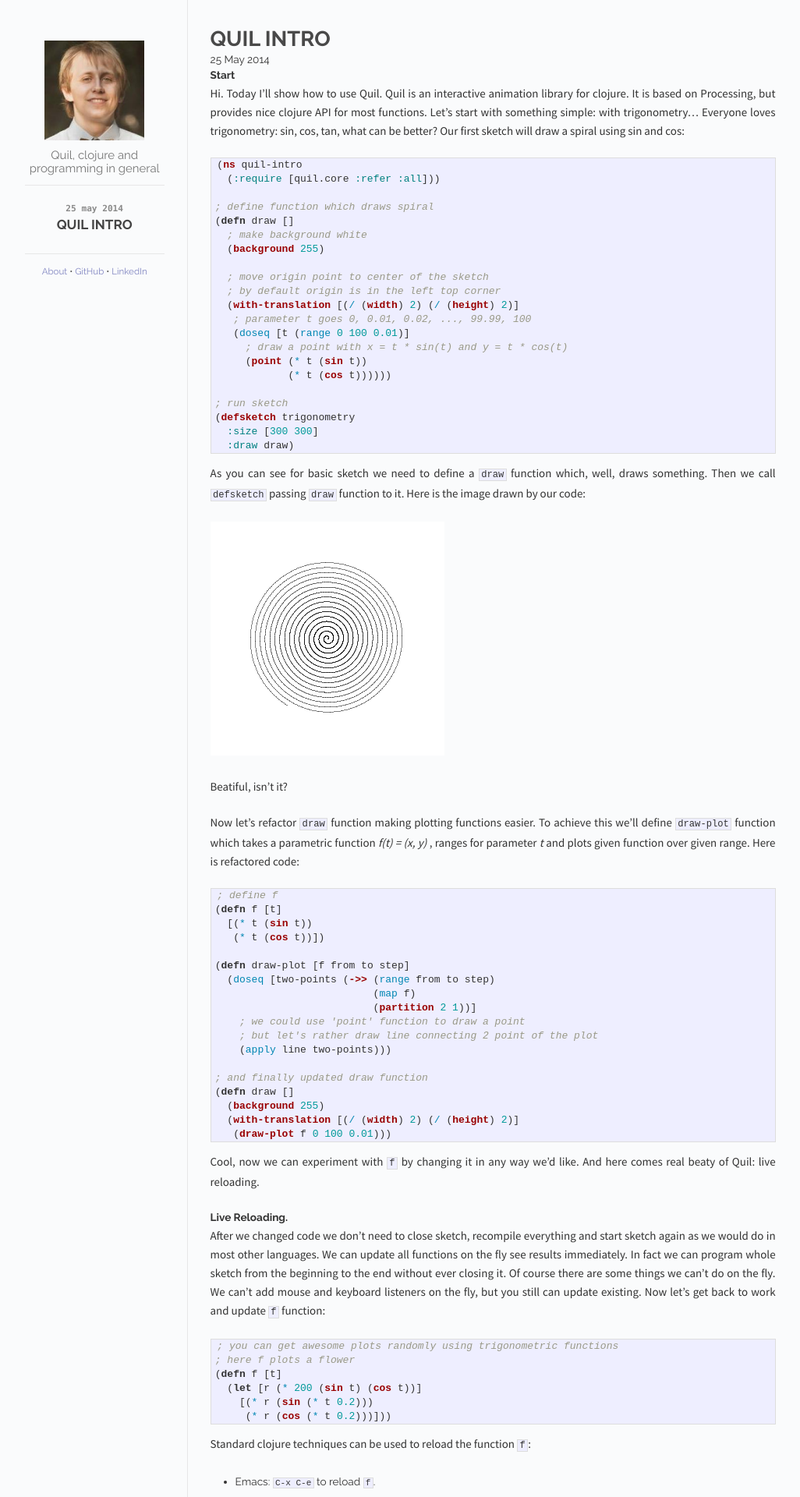
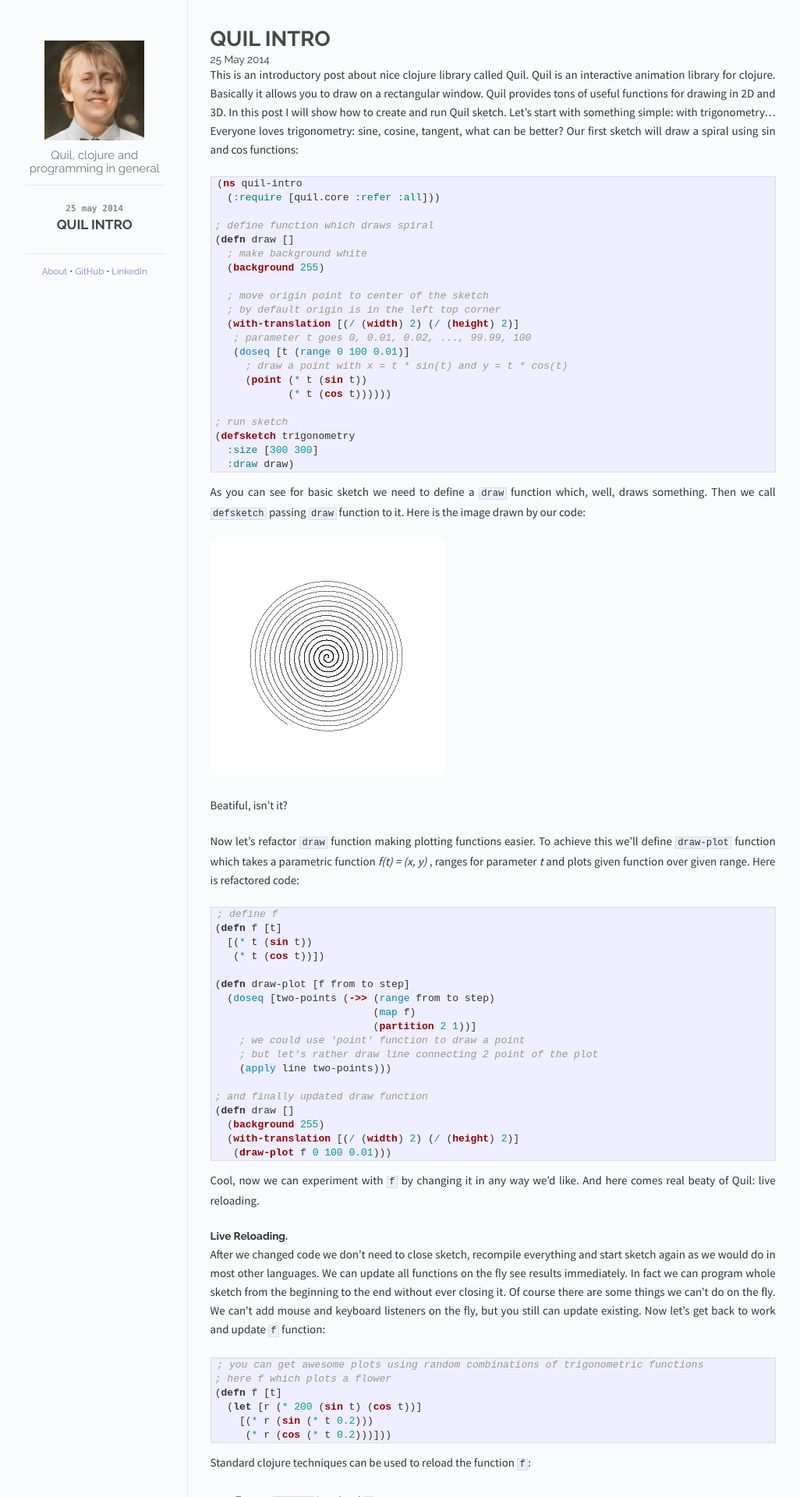
Before and after one commit to nbeloglazov/nbeloglazov.github.io, a Jekyll site: the page built from _posts/2014-05-25-quil-intro.md, in a window 1280 px wide. Shown: the top 1920 px of the page at 78% size, without its empty margins (118-1144 px from the left). Built offline with Jekyll 4.4.1, drawn with Linux system fonts in a browser that asks for light colours; Markdown is read by kramdown in place of the engine named in the settings; some of the changed text lies outside the part shown.

Commit message:
Update quil intro.

````diff
--- a/_posts/2014-05-25-quil-intro.md
+++ b/_posts/2014-05-25-quil-intro.md
@@ -4,8 +4,7 @@
 images: /images/quil-intro
 ---
 
-#### Start
-Hi. Today I'll show how to use Quil. Quil is an interactive animation library for clojure. It is based on Processing, but provides nice clojure API for most functions. Let's start with something simple: with trigonometry... Everyone loves trigonometry: sin, cos, tan, what can be better? Our first sketch will draw a spiral using sin and cos:
+This is an introductory post about nice clojure library called Quil. Quil is an interactive animation library for clojure. Basically it allows you to draw on a rectangular window. Quil provides tons of useful functions for drawing in 2D and 3D. In this post I will show how to create and run Quil sketch. Let's start with something simple: with trigonometry... Everyone loves trigonometry: sine, cosine, tangent, what can be better? Our first sketch will draw a spiral using sin and cos functions:
 
 ```clojure
 (ns quil-intro
@@ -66,8 +65,8 @@
 After we changed code we don't need to close sketch, recompile everything and start sketch again as we would do in most other languages. We can update all functions on the fly see results immediately. In fact we can program whole sketch from the beginning to the end without ever closing it. Of course there are some things we can't do on the fly. We can't add mouse and keyboard listeners on the fly, but you still can update existing. Now let's get back to work and update `f` function:
 
 ```clojure
-; you can get awesome plots randomly using trigonometric functions
-; here f plots a flower
+; you can get awesome plots using random combinations of trigonometric functions
+; here f which plots a flower
 (defn f [t]
   (let [r (* 200 (sin t) (cos t))]
     [(* r (sin (* t 0.2)))
@@ -120,13 +119,15 @@
 
 ![Animation of leaf plot]({{page.images}}/animation.gif)
 
-Add some color! I'll leave it as exercise to reader to figure out how to add colors, or simply check repo in the end of this post.
+Add some color! I'll leave it as exercise to reader to figure out how to add colors, or, if you're too lazy, you can simply check GItHub repo in the end of this post. Here what we got:
 
 ![Colorful animation of flower plot]({{page.images}}/animation-color.gif)
 
-That's it for today. I hope you enjoyed this little journey to the world of Quil and Trigonometry. Some useful links:
+That's it for today. Quil is based on Processing programming language. Here is some useful links:
 
   * Code from this post is available on [GitHub](https://github.com/nbeloglazov/blog-projects/tree/master/quil-intro).
   * Official Quil [repo](https://github.com/quil/quil).
   * Quil API [docs](http://quil.info).
   * Processing [website](http://processing.org).
+
+Any coments are welcome!
````
